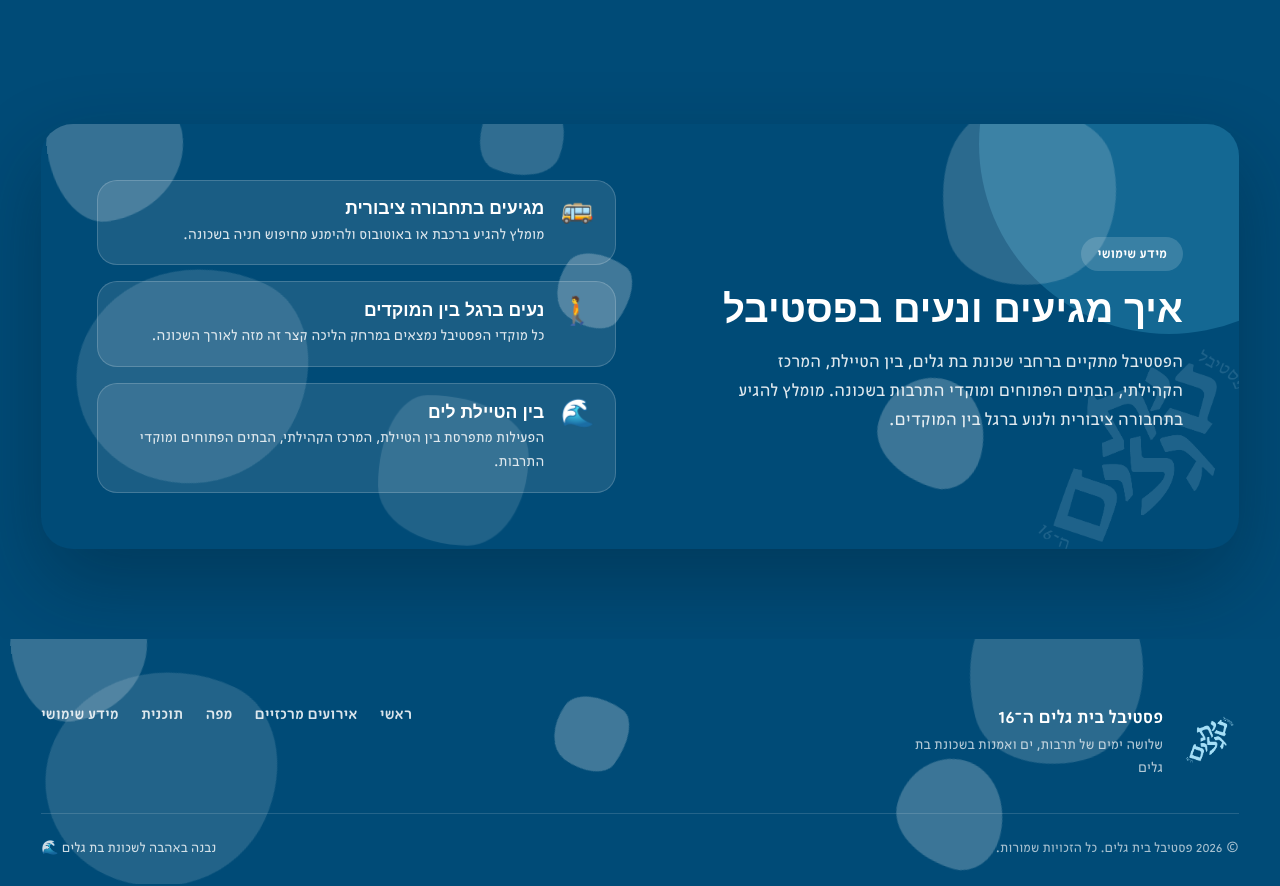
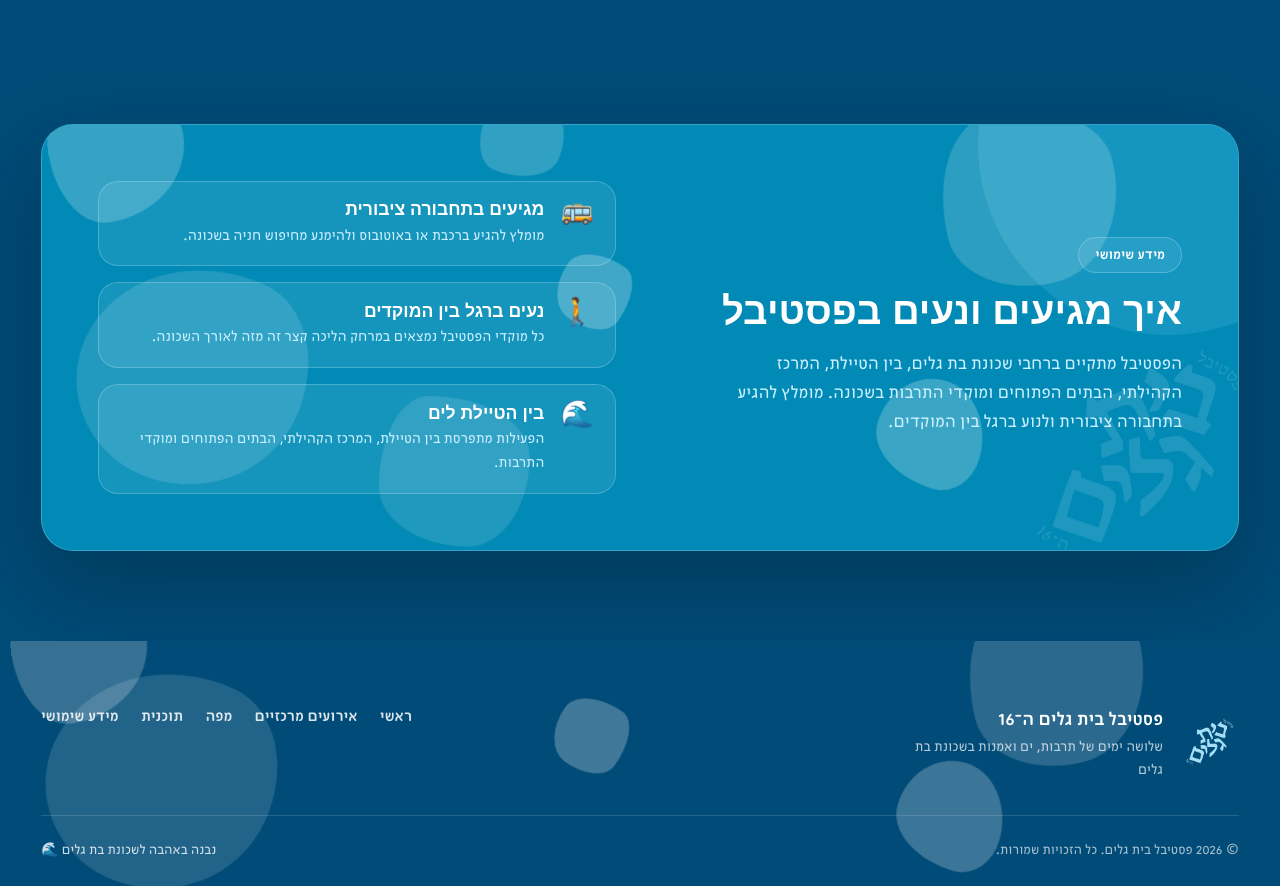
Before and after one commit to amitzadik/beitgalim16, a Next.js app: page / in a window 1280 px wide. Shown: the part 4040-4926 px from the top of the page. Built offline with nearby package versions, Linux system fonts and the light colour scheme; a web font is replaced by a local one.

Commit message:
Apply dark full-width festival palette

```diff
--- a/src/components/PracticalInfo/PracticalInfo.module.css
+++ b/src/components/PracticalInfo/PracticalInfo.module.css
@@ -10,7 +10,8 @@
   align-items: center;
   padding: clamp(2rem, 5vw, 3.5rem);
   border-radius: var(--radius-lg);
-  background-color: var(--color-primary);
+  background-color: var(--color-secondary);
+  border: 1px solid var(--color-border);
   color: #fff;
   overflow: hidden;
   box-shadow: var(--shadow-lg);
@@ -49,7 +50,8 @@
   display: inline-block;
   padding: 0.35rem 1rem;
   margin-block-end: 1rem;
-  background-color: rgba(255, 255, 255, 0.16);
+  background-color: var(--color-surface-soft);
+  border: 1px solid var(--color-border);
   border-radius: var(--radius-pill);
   font-weight: 500;
   font-size: 0.9rem;
@@ -62,7 +64,7 @@
 }
 
 .text {
-  color: rgba(255, 255, 255, 0.88);
+  color: var(--color-light);
   font-size: clamp(1rem, 2.4vw, 1.15rem);
   max-width: 46ch;
 }
@@ -80,14 +82,14 @@
   align-items: flex-start;
   gap: 1rem;
   padding: 1.1rem 1.3rem;
-  background-color: rgba(255, 255, 255, 0.1);
-  border: 1px solid rgba(255, 255, 255, 0.18);
+  background-color: var(--color-surface-soft);
+  border: 1px solid var(--color-border);
   border-radius: var(--radius-md);
   transition: background-color var(--transition), transform var(--transition);
 }
 
 .tip:hover {
-  background-color: rgba(255, 255, 255, 0.18);
+  background-color: rgba(203, 239, 254, 0.18);
   transform: translateX(-6px);
 }
 
@@ -103,7 +105,7 @@
 }
 
 .tipText {
-  color: rgba(255, 255, 255, 0.85);
+  color: var(--color-light);
   font-size: 0.95rem;
 }
 
```
